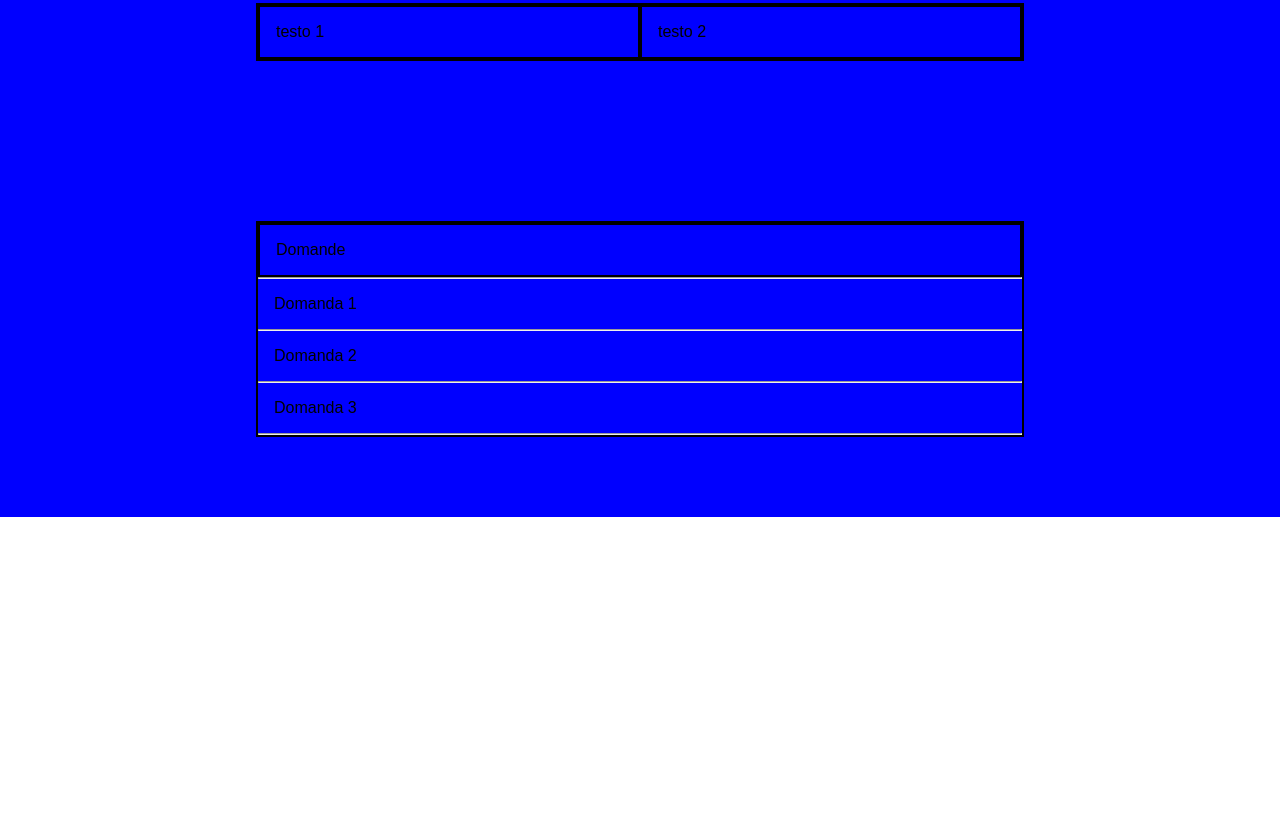
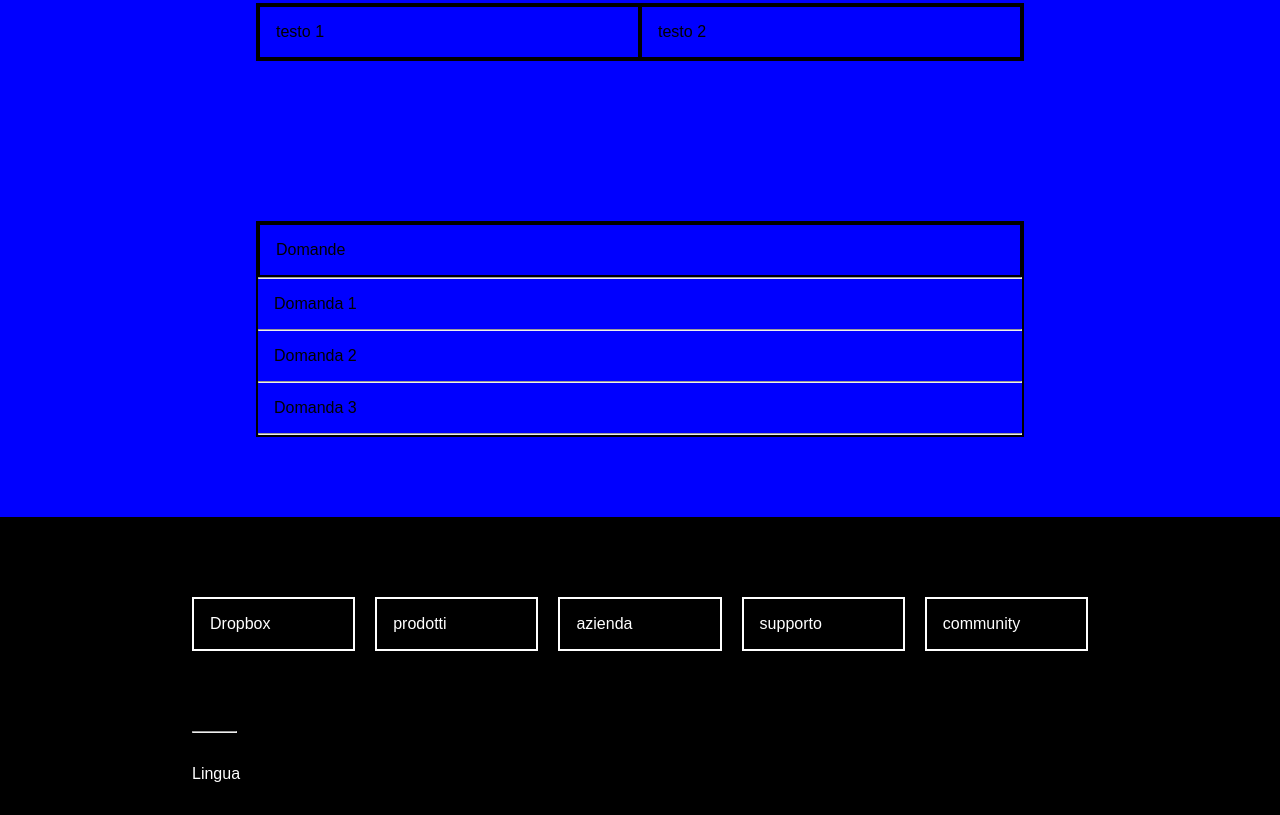
Before and after one commit to Fianda0/htmlcss-dropbox, a plain HTML site: page index.html in a window 1280 px wide. Shown: the part 2005-2820 px from the top of the page. Before the commit the page ends 2522 px from the top, so only its background shows below. Drawn offline with Linux system fonts and the light colour scheme.

Commit message:
layout footer

```diff
--- a/index.html
+++ b/index.html
@@ -132,7 +132,17 @@
 
     <!-- Inizio footer -->
     <footer>
-
+        <div class="box-footer">
+            <div class="voci-footer flex">
+                <div class="voci pdd-1">Dropbox</div>
+                <div class="voci pdd-1">prodotti</div>
+                <div class="voci pdd-1">azienda</div>
+                <div class="voci pdd-1">supporto</div>
+                <div class="voci pdd-1">community</div>
+            </div>
+            <hr>
+            <div class="lingua">Lingua</div>
+        </div>
     </footer>
     <!-- Fine footer -->
 
--- a/style.css
+++ b/style.css
@@ -149,3 +149,34 @@ h1 {
     flex-wrap: wrap;
     width: calc(100% / 2);
 }
+
+/* ****************FOOTER SELETTORI */
+
+footer {
+    background-color: black;
+    color: white;
+}
+
+.box-footer {
+    margin: 0 auto;
+    width: 70%;
+}
+
+.voci-footer {
+    width: 100%;
+    justify-content: space-between;
+    padding: 5rem 0;
+}
+
+.voci {
+    width: calc(100% / 5 - 1rem);
+    border: 2px solid white;
+}
+
+.lingua {
+    padding: 2rem 0;
+}
+
+.box-footer hr {
+    width: 5%;
+}
```
